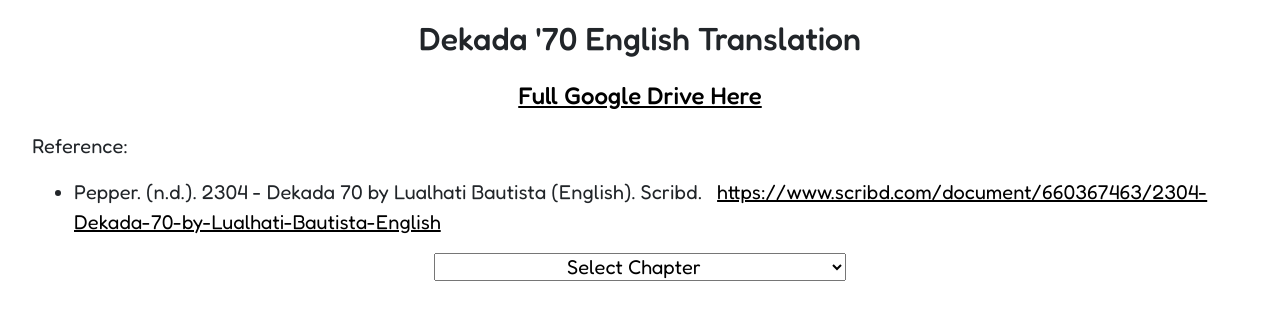
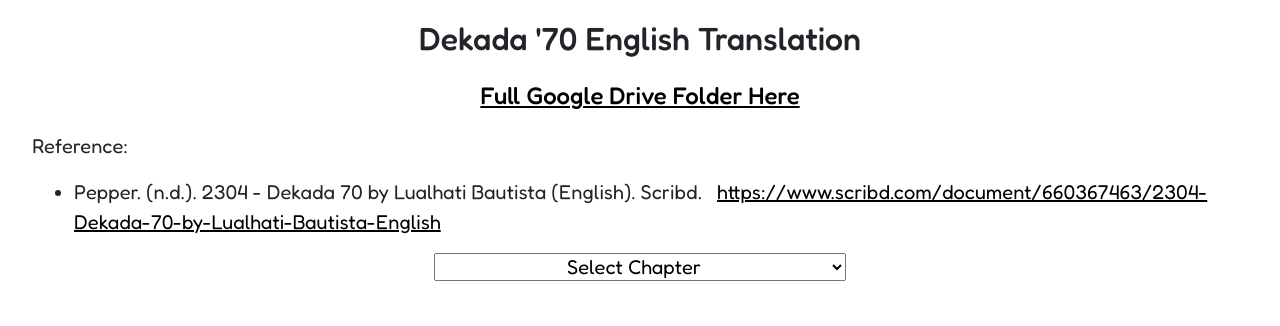
Before and after one commit to AnEnjoyerofArt/Dekada-70-English-Translation, a plain HTML site: page index.html in a window 1280 px wide. Shown: the top 326 px of the page. Drawn offline with nearby package versions, Linux system fonts and the light colour scheme.

Commit message:
Update index.html

```diff
--- a/index.html
+++ b/index.html
@@ -61,7 +61,7 @@
 
 	<div class="text-center container-fluid">
 		<h2>Dekada '70 English Translation</h2>
-		<h4 class="mt-4"><a href="https://drive.google.com/drive/folders/18v62zO9oQE4VX0uVX8NwDZDVTbYGSz-S?usp=sharing">Full Google Drive Here</a></h4>
+		<h4 class="mt-4"><a href="https://drive.google.com/drive/folders/18v62zO9oQE4VX0uVX8NwDZDVTbYGSz-S?usp=sharing">Full Google Drive Folder Here</a></h4>
 	</div>
 
 	<div id="ref" class="container-fluid">
```
